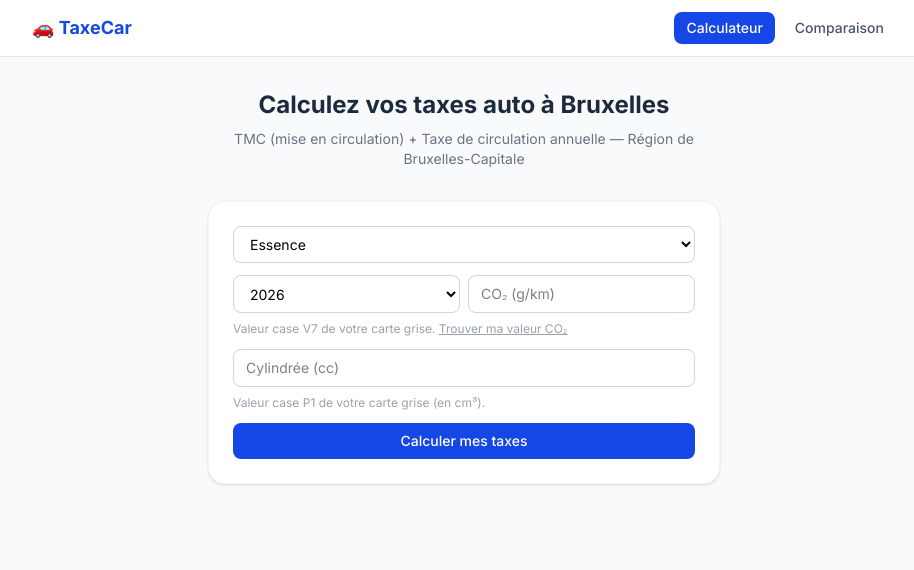
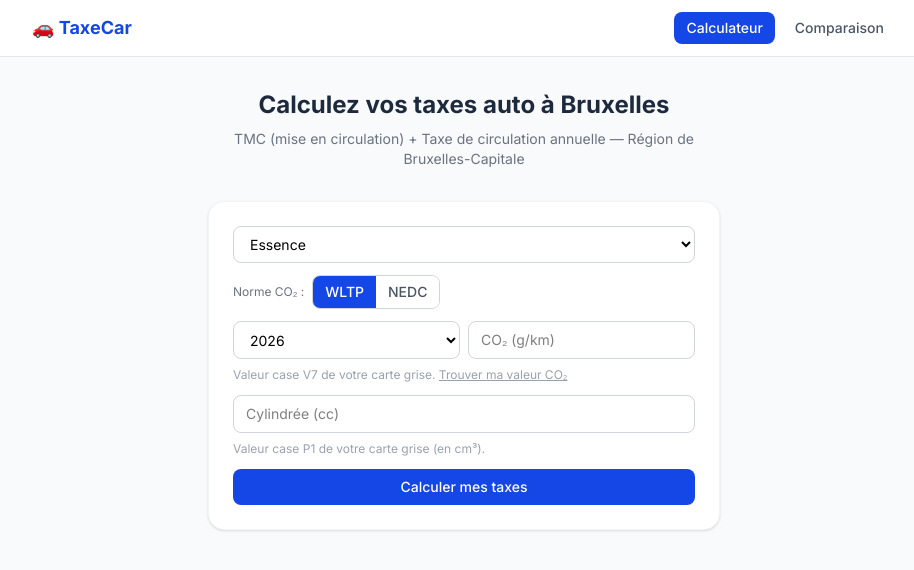
Before and after one commit to VicdSpt/CarTax, a Next.js app: page / in a window 1280 px wide. Shown: the top 570 px of the page, without its empty margins (176-1090 px from the left). Built offline with nearby package versions, Linux system fonts and the light colour scheme.

Commit message:
feat: add WLTP/NEDC selector and kW field for electric vehicle TC

```diff
--- a/app/api/calculate/route.ts
+++ b/app/api/calculate/route.ts
@@ -1,23 +1,31 @@
 import { NextRequest, NextResponse } from 'next/server'
 import { calculate } from '@/lib/taxes'
-import type { FuelType } from '@/lib/taxes'
+import type { FuelType, Co2Norm } from '@/lib/taxes'
 
 const VALID_FUEL_TYPES: FuelType[] = ['gasoline', 'diesel', 'hybrid', 'electric']
+const VALID_CO2_NORMS: Co2Norm[] = ['wltp', 'nedc']
 
 export async function POST(req: NextRequest) {
   try {
     const body = await req.json()
-    const { co2, cc, fuelType } = body
+    const { co2, cc, fuelType, co2Norm, kw } = body
 
     if (
       typeof co2 !== 'number' ||
       typeof cc !== 'number' ||
-      !VALID_FUEL_TYPES.includes(fuelType)
+      !VALID_FUEL_TYPES.includes(fuelType) ||
+      (co2Norm !== undefined && !VALID_CO2_NORMS.includes(co2Norm))
     ) {
       return NextResponse.json({ error: 'Paramètres invalides' }, { status: 400 })
     }
 
-    const result = calculate({ co2, cc, fuelType })
+    const result = calculate({
+      co2,
+      cc,
+      fuelType,
+      co2Norm: co2Norm ?? 'wltp',
+      kw: typeof kw === 'number' ? kw : undefined,
+    })
     return NextResponse.json(result)
   } catch {
     return NextResponse.json({ error: 'Erreur serveur' }, { status: 500 })
--- a/app/comparaison/page.tsx
+++ b/app/comparaison/page.tsx
@@ -19,7 +19,7 @@ async function fetchTaxes(data: VehicleFormData): Promise<TaxResultType> {
   const res = await fetch('/api/calculate', {
     method: 'POST',
     headers: { 'Content-Type': 'application/json' },
-    body: JSON.stringify({ co2: data.co2, cc: data.cc, fuelType: data.fuelType }),
+    body: JSON.stringify({ co2: data.co2, cc: data.cc, fuelType: data.fuelType, co2Norm: data.co2Norm, kw: data.kw }),
   })
   if (!res.ok) throw new Error()
   return res.json()
--- a/app/page.tsx
+++ b/app/page.tsx
@@ -18,7 +18,7 @@ export default function CalculatorPage() {
       const res = await fetch('/api/calculate', {
         method: 'POST',
         headers: { 'Content-Type': 'application/json' },
-        body: JSON.stringify({ co2: data.co2, cc: data.cc, fuelType: data.fuelType }),
+        body: JSON.stringify({ co2: data.co2, cc: data.cc, fuelType: data.fuelType, co2Norm: data.co2Norm, kw: data.kw }),
       })
       if (!res.ok) throw new Error()
       const json = await res.json()
--- a/components/VehicleForm.tsx
+++ b/components/VehicleForm.tsx
@@ -1,13 +1,15 @@
 'use client'
 
 import { useState } from 'react'
-import type { FuelType } from '@/lib/taxes'
+import type { FuelType, Co2Norm } from '@/lib/taxes'
 
 export interface VehicleFormData {
   fuelType: FuelType
   year: number
   co2: number
   cc: number
+  co2Norm: Co2Norm
+  kw: number
 }
 
 interface Props {
@@ -29,6 +31,8 @@ export default function VehicleForm({ onSubmit, loading, accentColor = 'blue' }:
     year: new Date().getFullYear(),
     co2: 0,
     cc: 0,
+    co2Norm: 'wltp',
+    kw: 0,
   })
 
   const accent = accentColor === 'green'
@@ -54,6 +58,28 @@ export default function VehicleForm({ onSubmit, loading, accentColor = 'blue' }:
           <option key={val} value={val}>{label}</option>
         ))}
       </select>
+
+      {form.fuelType !== 'electric' && (
+        <div className="flex gap-2 items-center">
+          <span className="text-xs text-gray-500 whitespace-nowrap">Norme CO₂ :</span>
+          <div className="flex rounded-lg border border-gray-300 overflow-hidden text-sm">
+            {(['wltp', 'nedc'] as Co2Norm[]).map(norm => (
+              <button
+                key={norm}
+                type="button"
+                onClick={() => setForm(f => ({ ...f, co2Norm: norm }))}
+                className={`px-3 py-1.5 font-medium transition-colors ${
+                  form.co2Norm === norm
+                    ? 'bg-blue-700 text-white'
+                    : 'bg-white text-gray-600 hover:bg-gray-50'
+                }`}
+              >
+                {norm.toUpperCase()}
+              </button>
+            ))}
+          </div>
+        </div>
+      )}
 
       <div className="grid grid-cols-2 gap-2">
         <select
@@ -104,6 +130,22 @@ export default function VehicleForm({ onSubmit, loading, accentColor = 'blue' }:
         </p>
       )}
 
+      {form.fuelType === 'electric' && (
+        <>
+          <input
+            type="number"
+            placeholder="Puissance (kW)"
+            value={form.kw || ''}
+            onChange={e => setForm(f => ({ ...f, kw: Number(e.target.value) }))}
+            min={0}
+            className="border border-gray-300 rounded-lg px-3 py-2 text-sm"
+          />
+          <p className="text-xs text-gray-400 -mt-1">
+            Valeur case P2 de votre carte grise (en kW).
+          </p>
+        </>
+      )}
+
       <button
         type="submit"
         disabled={loading}
--- a/lib/taxes.ts
+++ b/lib/taxes.ts
@@ -1,13 +1,16 @@
 export type FuelType = 'gasoline' | 'diesel' | 'hybrid' | 'electric'
+export type Co2Norm = 'wltp' | 'nedc'
 
 export interface TMCInput {
   co2: number
   fuelType: FuelType
+  co2Norm?: Co2Norm  // defaults to 'wltp'
 }
 
 export interface TCInput {
   cc: number
   fuelType: FuelType
+  kw?: number  // used for electric vehicles
 }
 
 export interface TaxResult {
@@ -44,34 +47,40 @@ export function calculateCV(cc: number): number {
   return Math.max(1, Math.round(cc / 200))
 }
 
-export function calculateTMC({ co2, fuelType }: TMCInput): number {
+export function calculateTMC({ co2, fuelType, co2Norm = 'wltp' }: TMCInput): number {
   if (fuelType === 'electric' || co2 === 0) return 0
 
+  const effectiveCo2 = co2Norm === 'nedc' ? Math.round(co2 * 1.21) : co2
+
   let base: number
-  if (co2 <= 100) {
-    base = 61.50 + (co2 - 1) * 2.10
-  } else if (co2 <= 145) {
-    base = 271.40 + (co2 - 101) * 8.70
-  } else if (co2 <= 195) {
-    base = 654.20 + (co2 - 146) * 17.40
+  if (effectiveCo2 <= 100) {
+    base = 61.50 + (effectiveCo2 - 1) * 2.10
+  } else if (effectiveCo2 <= 145) {
+    base = 271.40 + (effectiveCo2 - 101) * 8.70
+  } else if (effectiveCo2 <= 195) {
+    base = 654.20 + (effectiveCo2 - 146) * 17.40
   } else {
-    base = 1521.20 + (co2 - 196) * 26.20
+    base = 1521.20 + (effectiveCo2 - 196) * 26.20
   }
 
   return Math.round(base * FUEL_TMC_COEFFICIENT[fuelType] * 100) / 100
 }
 
-export function calculateTC({ cc, fuelType }: TCInput): number {
-  if (fuelType === 'electric') return 0
+export function calculateTC({ cc, fuelType, kw }: TCInput): number {
+  let cv: number
 
-  const cv = calculateCV(cc)
-  let base: number
-  if (cv > 15) {
-    base = 959.98 + (cv - 15) * 133.00
+  if (fuelType === 'electric') {
+    if (!kw || kw === 0) return TC_RATES[4]  // minimum if kW unknown
+    cv = Math.max(1, Math.ceil(kw / 7.5))
   } else {
-    base = TC_RATES[Math.max(4, cv)]
+    cv = calculateCV(cc)
   }
 
+  const base = cv > 15
+    ? 959.98 + (cv - 15) * 133.00
+    : TC_RATES[Math.max(4, cv)]
+
+  // Electric vehicles: no diesel multiplier, no fuel surcharge
   const dieselMultiplier = fuelType === 'diesel' ? 1.25 : 1.0
   return Math.round(base * dieselMultiplier * 100) / 100
 }
@@ -80,16 +89,23 @@ export function calculate(input: {
   co2: number
   cc: number
   fuelType: FuelType
+  co2Norm?: Co2Norm
+  kw?: number
 }): TaxResult {
-  const cv = calculateCV(input.cc)
-  const tmc = calculateTMC({ co2: input.co2, fuelType: input.fuelType })
-  const tc = calculateTC({ cc: input.cc, fuelType: input.fuelType })
+  const cv = input.fuelType === 'electric' && input.kw
+    ? Math.max(1, Math.ceil(input.kw / 7.5))
+    : calculateCV(input.cc)
+  const tmc = calculateTMC({ co2: input.co2, fuelType: input.fuelType, co2Norm: input.co2Norm })
+  const tc = calculateTC({ cc: input.cc, fuelType: input.fuelType, kw: input.kw })
 
+  const normLabel = input.co2Norm === 'nedc' ? ' (NEDC→WLTP ×1.21)' : ''
   return {
     tmc,
     tc,
     cv,
-    tmcDetail: `Basé sur ${input.co2} g/km CO₂, coefficient ${FUEL_TMC_COEFFICIENT[input.fuelType]}`,
-    tcDetail: `${cv} CV fiscaux (${input.cc} cc)${input.fuelType === 'diesel' ? ' + majoration diesel 25%' : ''}`,
+    tmcDetail: `Basé sur ${input.co2} g/km CO₂${normLabel}, coefficient ${FUEL_TMC_COEFFICIENT[input.fuelType]}`,
+    tcDetail: input.fuelType === 'electric' && input.kw
+      ? `${cv} CV fiscaux (${input.kw} kW)`
+      : `${cv} CV fiscaux (${input.cc} cc)${input.fuelType === 'diesel' ? ' + majoration diesel 25%' : ''}`,
   }
 }
```
Also changed, not shown: 1 other file (tests, documents, lock files or other folders).
